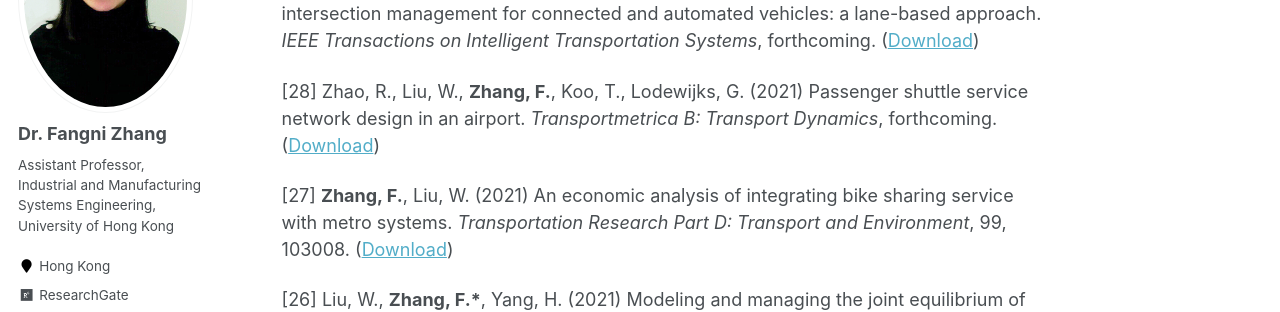
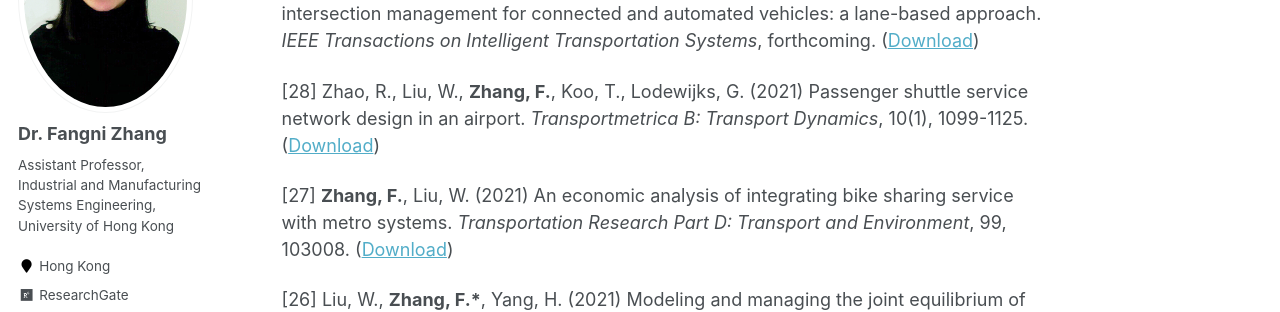
Before and after one commit to fangnizhang/fangnizhang.github.io, a Jekyll site: the page built from _pages/publications.md, in a window 1280 px wide and 900 px high, scrolled down 548 px. Shown: the part 152-464 px from the top of the window. Built offline with Jekyll 4.4.1, drawn with Linux system fonts in a browser that asks for light colours.

Commit message:
Update publications.md

```diff
--- a/_pages/publications.md
+++ b/_pages/publications.md
@@ -28,7 +28,7 @@ Journal Publications
 
 [29] Wu, W., Liu, Y., Liu, W., __Zhang, F.__, Dixit, V., Waller, S.T. (2022) Autonomous intersection management for connected and automated vehicles: a lane-based approach. _IEEE Transactions on Intelligent Transportation Systems_, forthcoming. ([Download](https://doi.org/10.1109/TITS.2021.3136910))
 
-[28] Zhao, R., Liu, W., __Zhang, F.__, Koo, T., Lodewijks, G. (2021) Passenger shuttle service network design in an airport. _Transportmetrica B: Transport Dynamics_, forthcoming. ([Download](https://doi.org/10.1080/21680566.2021.2008279))
+[28] Zhao, R., Liu, W., __Zhang, F.__, Koo, T., Lodewijks, G. (2021) Passenger shuttle service network design in an airport. _Transportmetrica B: Transport Dynamics_, 10(1), 1099-1125. ([Download](https://doi.org/10.1080/21680566.2021.2008279))
 
 [27] __Zhang, F.__, Liu, W. (2021) An economic analysis of integrating bike sharing service with metro systems. _Transportation Research Part D: Transport and Environment_, 99, 103008. ([Download](https://doi.org/10.1016/j.trd.2021.103008))
 
```
